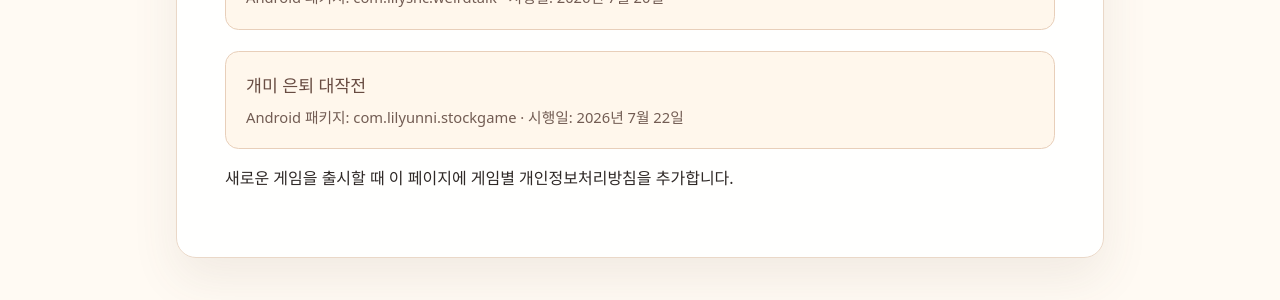
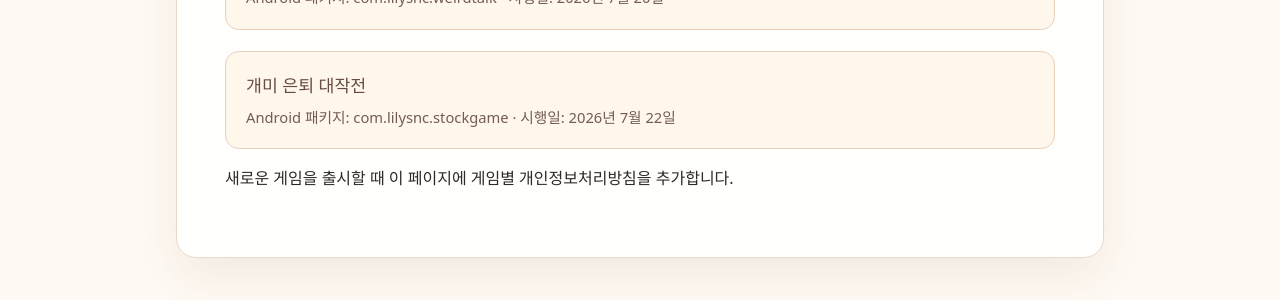
Before and after one commit to lilysnc/privacy-policies, a Jekyll site: the page built from index.md, in a window 1280 px wide. Shown: the part 604-904 px from the top of the page. Built offline with Jekyll 4.4.1, drawn with Linux system fonts in a browser that asks for light colours.

Commit message:
docs: update stock game Android package

```diff
--- a/index.md
+++ b/index.md
@@ -31,7 +31,7 @@ permalink: /
   <li>
     <a class="policy-card" href="{{ '/stock-game/' | relative_url }}">
       <strong>개미 은퇴 대작전</strong>
-      <span>Android 패키지: com.lilyunni.stockgame · 시행일: 2026년 7월 22일</span>
+      <span>Android 패키지: com.lilysnc.stockgame · 시행일: 2026년 7월 22일</span>
     </a>
   </li>
 </ul>
```
Also changed, not shown: stock-game/index.md (+1 -1 lines).
